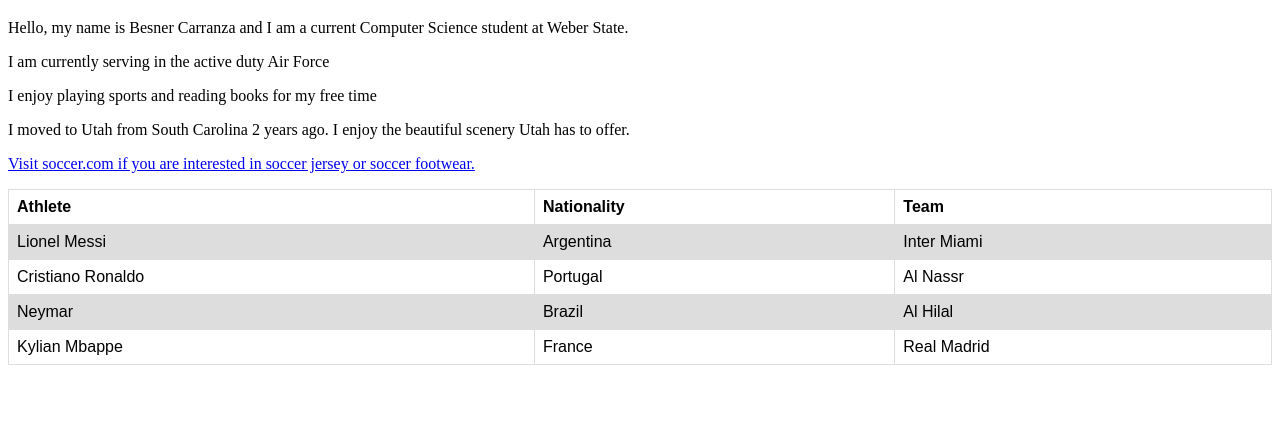
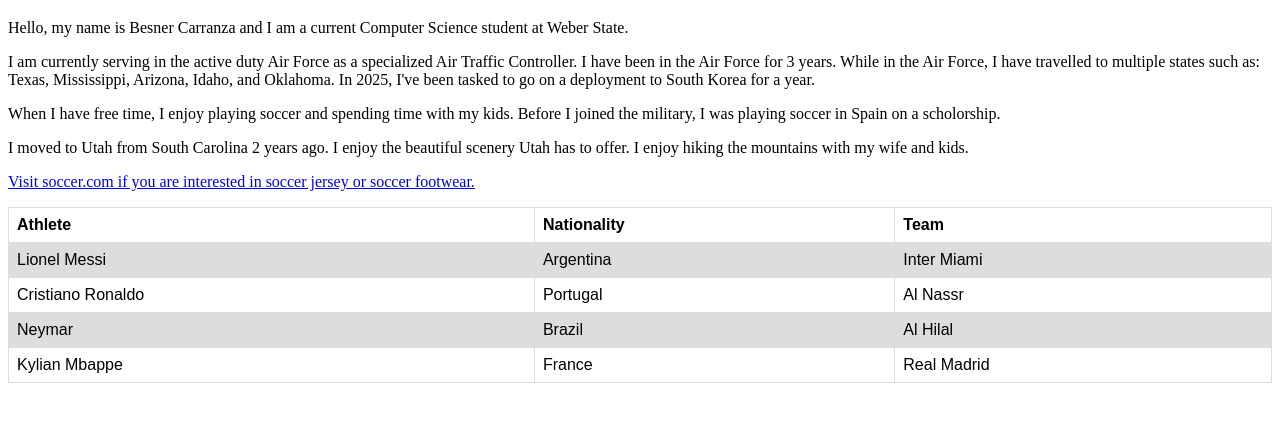
Before and after one commit to besnercarranza/my_website, a plain HTML site: page index.html in a window 1280 px wide. Shown: the part 61-482 px from the top of the page. Drawn offline with Linux system fonts and the light colour scheme.

Commit message:
added more sentences

```diff
--- a/index.html
+++ b/index.html
@@ -21,10 +21,14 @@ tr:nth-child(even) {background-color: #dddddd;}
     and I am a current Computer Science student
     at Weber State.
    </p>
-   <p> I am currently serving in the active duty Air Force </p>
-   <p> I enjoy playing sports and reading books for my free time</p>
+   <p> I am currently serving in the active duty Air Force as a specialized Air Traffic Controller.
+     I have been in the Air Force for 3 years. While in the Air Force, I have travelled to multiple states such as: Texas, Mississippi, Arizona, Idaho, and Oklahoma.
+    In 2025, I've been tasked to go on a deployment to South Korea for a year. </p>
+   <p> When I have free time, I enjoy playing soccer and spending time with my kids. Before I joined the military, I was playing soccer in Spain
+    on a scholorship.
+   </p>
    <p> I moved to Utah from South Carolina 2 years ago. I enjoy the
-    beautiful scenery Utah has to offer.
+    beautiful scenery Utah has to offer. I enjoy hiking the mountains with my wife and kids.
    </p>
    <p><a href="https://www.soccer.com"> Visit soccer.com if you are interested in soccer jersey or soccer footwear.
    </a></p>
```
